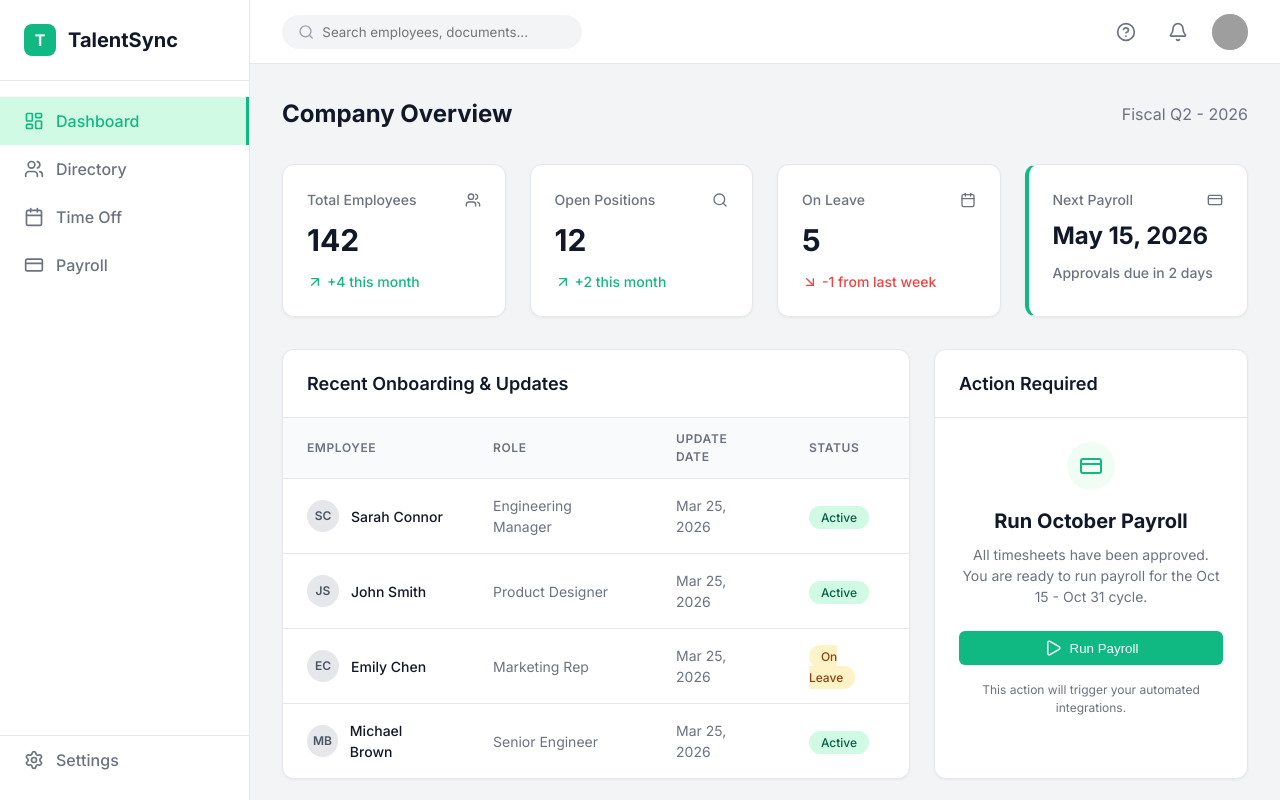
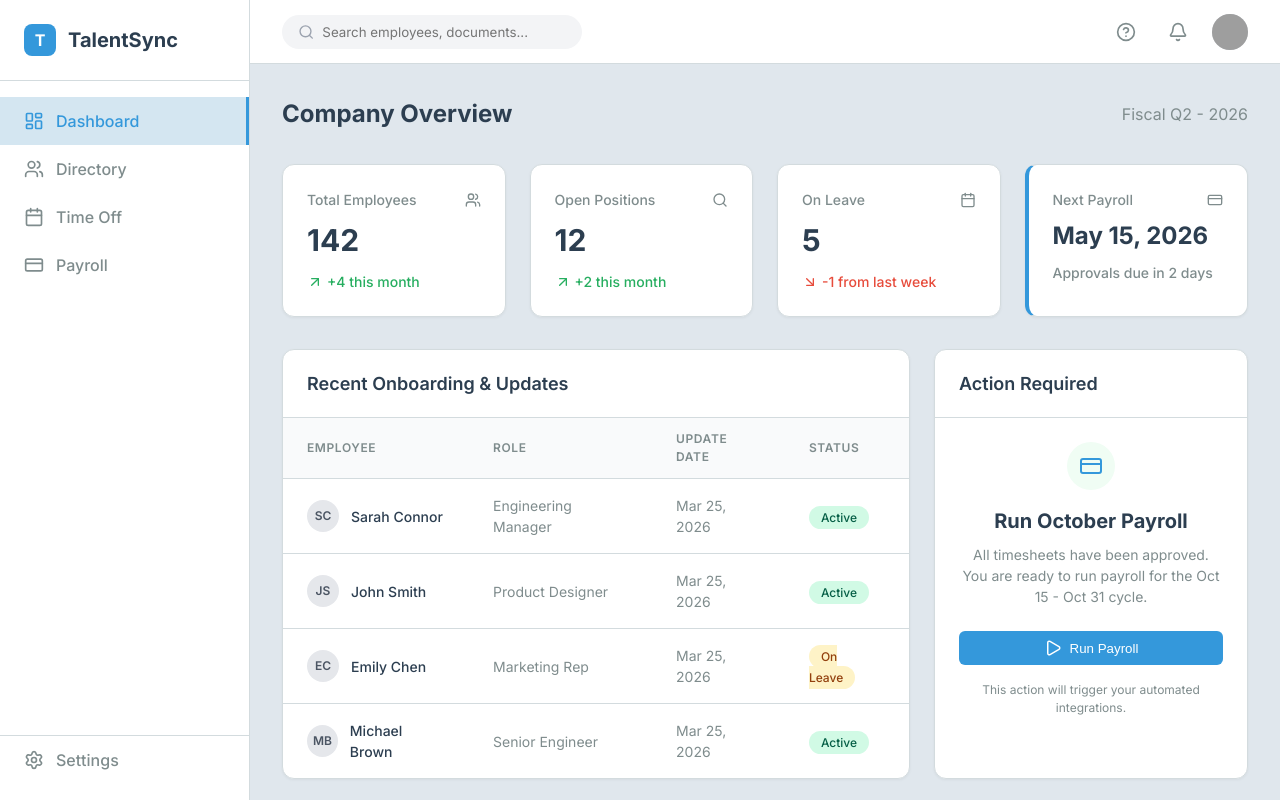
Before and after one commit to yuvalSela/DemoSite, a React app in the folder frontend/: page / in a window 1280 px wide. Built offline with nearby package versions, Linux system fonts and the light colour scheme; grey boxes are pictures that could not be loaded; the HTML template or start-up script is replaced by a standard one.

Commit message:
cli-tool: apply requested changes

```diff
--- a/frontend/src/index.css
+++ b/frontend/src/index.css
@@ -1,22 +1,22 @@
 @import url('https://fonts.googleapis.com/css2?family=Inter:wght@400;500;600;700&display=swap');
 
 :root {
-  --bg-color: #f3f4f6;
-  --surface-color: #ffffff;
-  --text-primary: #111827;
-  --text-secondary: #6b7280;
-  --border-color: #e5e7eb;
+  --bg-color: #e0e7ed; /* Light blue-gray */
+  --surface-color: #ffffff; /* White */
+  --text-primary: #2c3e50; /* Darker blue-gray */
+  --text-secondary: #7f8c8d; /* Medium blue-gray */
+  --border-color: #d3dbde; /* Lighter blue-gray */
 
-  --primary: #10b981;
-  --primary-hover: #059669;
-  --primary-light: #d1fae5;
+  --primary: #3498db; /* Blue */
+  --primary-hover: #2980b9; /* Darker blue */
+  --primary-light: #d4e6f1; /* Lighter blue */
 
-  --sidebar-bg: #ffffff;
-  --sidebar-active: #f3f4f6;
+  --sidebar-bg: #ffffff; /* White */
+  --sidebar-active: #eaf2f8; /* Very light blue */
 
-  --warning: #f59e0b;
-  --danger: #ef4444;
-  --success: #10b981;
+  --warning: #f39c12; /* Orange */
+  --danger: #e74c3c; /* Red */
+  --success: #27ae60; /* Green */
 }
 
 * {
```
